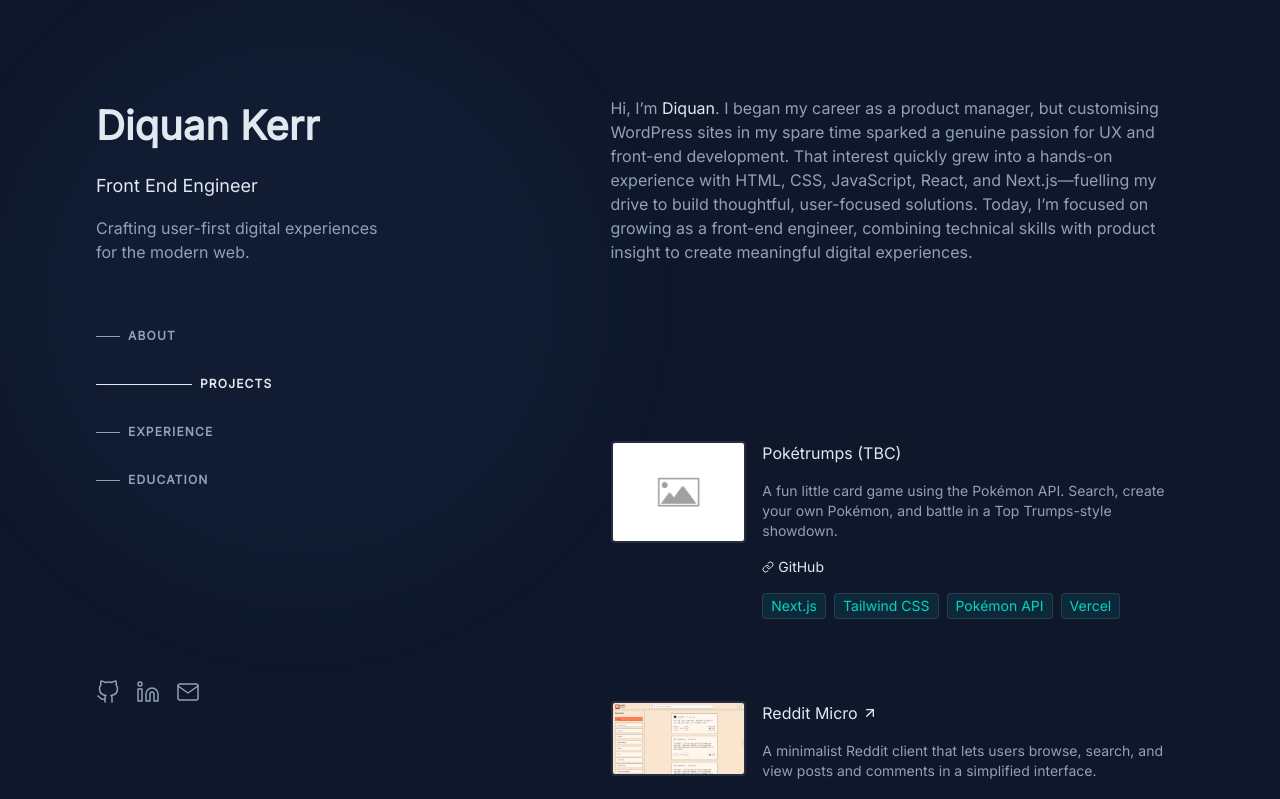
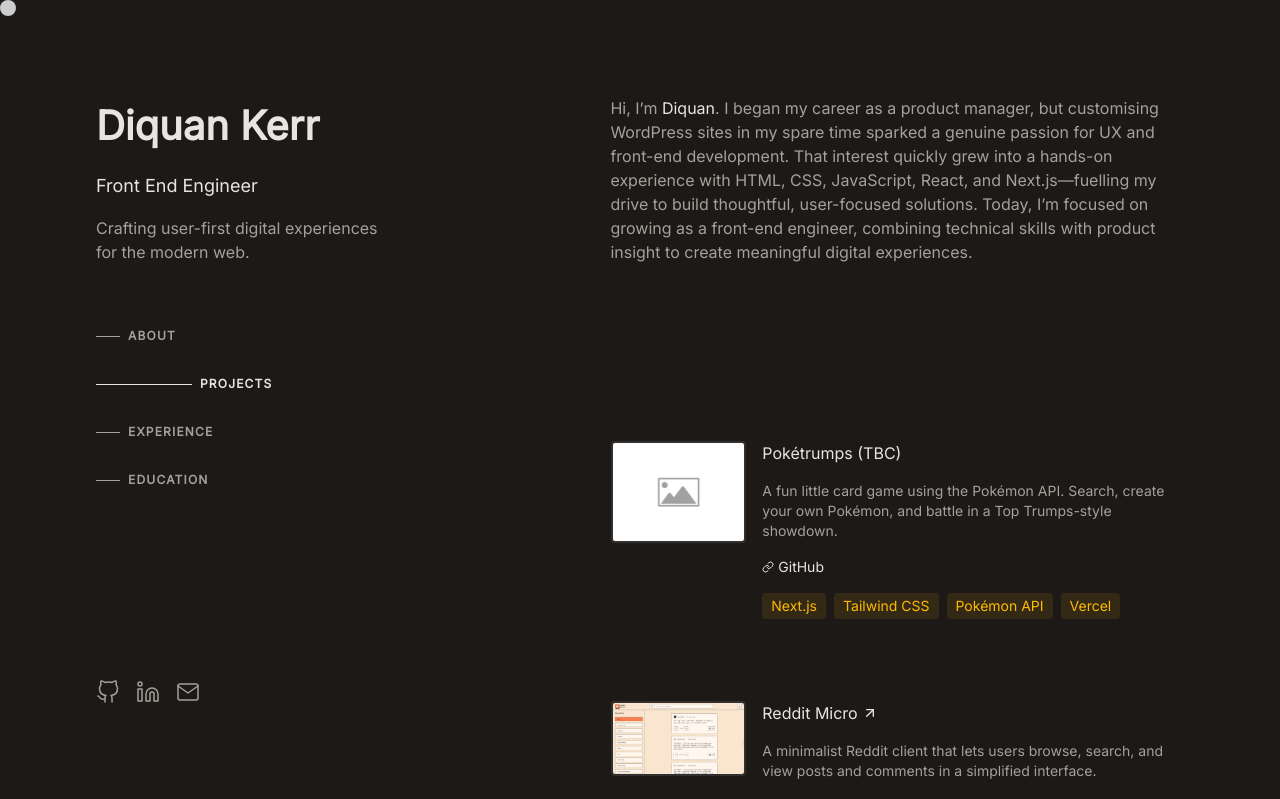
Before and after one commit to DeeKayMA/portfolio-v1, a Next.js app: page / in a window 1280 px wide. Shown: the top 799 px of the page. Built offline with nearby package versions, Linux system fonts and the light colour scheme.

Commit message:
changed cursor

```diff
--- a/src/app/layout.tsx
+++ b/src/app/layout.tsx
@@ -32,7 +32,7 @@ export default function RootLayout({
   return (
     <html lang="en">
       <body
-        className={`${geistSans.variable} ${geistMono.variable} antialiased bg-slate-900 font-inter`}
+        className={`${geistSans.variable} ${geistMono.variable} antialiased bg-stone-900 font-inter cursor-none text-stone-200 selection:bg-amber-400 selection:text-stone-900`}
         id="root"
         suppressHydrationWarning={true}
       >
--- a/src/app/page.tsx
+++ b/src/app/page.tsx
@@ -7,19 +7,19 @@ import { CertificateCard } from "@/components/certificateCard/certificateCard";
 import { Navbar } from "@/components/navbar/navbar";
 
 export default function Home() {
-  const projectListItem = "list-none lg:p-4 group-hover/list:opacity-40 hover:opacity-100 hover:bg-slate-800/50 border border-slate-800/0 hover:border-slate-800/50 hover:border-t-slate-700/50 hover:shadow-sm hover:shadow-slate-950/10 transition-all duration-300 ease-in-out rounded mb-12"
-  const experienceListItem = "list-none lg:p-4 group-hover/xp:opacity-40 hover:opacity-100 hover:bg-slate-800/50 border border-slate-800/0 hover:border-slate-800/50 hover:border-t-slate-700/50 hover:shadow-sm hover:shadow-slate-950/10 transition-all duration-300 ease-in-out rounded mb-12"
-  const educationListItem = "list-none lg:p-4 group-hover/edu:opacity-40 hover:opacity-100 hover:bg-slate-800/50 border border-slate-800/0 hover:border-slate-800/50 hover:border-t-slate-700/50 hover:shadow-sm hover:shadow-slate-950/10 transition-all duration-300 ease-in-out rounded mb-12"
-  const sectionTitle = " lg:hidden text-xl font-semibold lg:text-md lg:font-medium lg:p-4 py-4 mb-4 sticky top-0 -mx-6 px-6 md:-mx-16 md:px-16 backdrop-blur-md text-slate-200 z-10"
-  const footerAnchor = "text-slate-200 hover:text-teal-400 cursor-pointer"
+  const projectListItem = "list-none lg:p-4 group-hover/list:opacity-40 hover:opacity-100 hover:bg-stone-800/50 border border-stone-800/0 hover:border-stone-800/50 hover:border-t-stone-700/50 hover:shadow-sm hover:shadow-stone-950/10 transition-all duration-300 ease-in-out rounded mb-12"
+  const experienceListItem = "list-none lg:p-4 group-hover/xp:opacity-40 hover:opacity-100 hover:bg-stone-800/50 border border-stone-800/0 hover:border-stone-800/50 hover:border-t-stone-700/50 hover:shadow-sm hover:shadow-stone-950/10 transition-all duration-300 ease-in-out rounded mb-12"
+  const educationListItem = "list-none lg:p-4 group-hover/edu:opacity-40 hover:opacity-100 hover:bg-stone-800/50 border border-stone-800/0 hover:border-stone-800/50 hover:border-t-stone-700/50 hover:shadow-sm hover:shadow-stone-950/10 transition-all duration-300 ease-in-out rounded mb-12"
+  const sectionTitle = " lg:hidden text-xl font-semibold lg:text-md lg:font-medium lg:p-4 py-4 mb-4 sticky top-0 -mx-6 px-6 md:-mx-16 md:px-16 backdrop-blur-md text-stone-200 z-10"
+  const footerAnchor = "text-stone-200 hover:text-amber-400 cursor-none"
 
   return (
-    <div className="z-0 bg-slate-900 text-slate-400 flex flex-col lg:flex-row lg:min-h-screen m-0 py-12 px-6 md:py-16 md:px-16 lg:p-24 lg:gap-4 gap-16" >
+    <div className="z-0 bg-stone-900 text-stone-400 flex flex-col lg:flex-row lg:min-h-screen m-0 py-12 px-6 md:py-16 md:px-16 lg:p-24 lg:gap-4 gap-16" >
     {/* This is the navigation part of the page */}
     <aside aria-label="Sidebar navigation" className="lg:w-[45%] flex flex-col lg:justify-between sticky lg:top-24 gap-4 max-h-[calc(100vh-12rem)]">
       <header className="flex flex-col gap-4">
-        <h1 className="text-[40px] font-bold text-slate-200">Diquan Kerr</h1>
-        <h2 className="text-lg font-medium text-slate-200">Front End Engineer</h2>
+        <h1 className="text-[40px] font-bold text-stone-200">Diquan Kerr</h1>
+        <h2 className="text-lg font-medium text-stone-200">Front End Engineer</h2>
         <p className="lg:max-w-[61.8%]">Crafting user-first digital experiences for the modern web.</p>
         <Navbar/>
       </header>
@@ -27,22 +27,22 @@ export default function Home() {
       <section aria-label="Social links">
        <ul className="flex flex-row gap-6 lg:gap-4 mt-4 lg:mt-0">
         <li>
-          <a href="https://github.com/DeeKayMA" aria-label="GitHub" target="_blank" rel="noopener noreferrer" className="cursor-pointer hover:text-teal-400">
+          <a href="https://github.com/DeeKayMA" aria-label="GitHub" target="_blank" rel="noopener noreferrer" className="cursor-none hover:text-amber-400">
           <svg xmlns="http://www.w3.org/2000/svg" width="24" height="24" viewBox="0 0 24 24" fill="none" stroke="currentColor" strokeWidth="1.5" strokeLinecap="round" strokeLinejoin="round" ><path d="M9 19c-5 1.5-5-2.5-7-3m14 6v-3.87a3.37 3.37 0 0 0-.94-2.61c3.14-.35 6.44-1.54 6.44-7A5.44 5.44 0 0 0 20 4.77 5.07 5.07 0 0 0 19.91 1S18.73.65 16 2.48a13.38 13.38 0 0 0-7 0C6.27.65 5.09 1 5.09 1A5.07 5.07 0 0 0 5 4.77a5.44 5.44 0 0 0-1.5 3.78c0 5.42 3.3 6.61 6.44 7A3.37 3.37 0 0 0 9 18.13V22"></path></svg>
           </a>
         </li>
         <li>
-          <a href="https://linkedin.com/in/diquankerr" aria-label="LinkedIn" target="_blank" rel="noopener noreferrer" className="cursor-pointer hover:text-teal-400">
+          <a href="https://linkedin.com/in/diquankerr" aria-label="LinkedIn" target="_blank" rel="noopener noreferrer" className="cursor-none hover:text-amber-400">
           <svg xmlns="http://www.w3.org/2000/svg" width="24" height="24" viewBox="0 0 24 24" fill="none" stroke="currentColor" strokeWidth="1.5" strokeLinecap="round" strokeLinejoin="round"><path d="M16 8a6 6 0 0 1 6 6v7h-4v-7a2 2 0 0 0-2-2 2 2 0 0 0-2 2v7h-4v-7a6 6 0 0 1 6-6z"></path><rect x="2" y="9" width="4" height="12"></rect><circle cx="4" cy="4" r="2"></circle></svg>
           </a>
         </li>
         {/* <li>
-          <a href="https://x.com/Dquan028" aria-label="X" target="_blank" rel="noopener noreferrer" className="cursor-pointer hover:text-teal-400">
+          <a href="https://x.com/Dquan028" aria-label="X" target="_blank" rel="noopener noreferrer" className="cursor-none hover:text-amber-400">
           <svg xmlns="http://www.w3.org/2000/svg" width="24" height="24" viewBox="0 0 24 24" fill="none" stroke="currentColor" strokeWidth="1.5" strokeLinecap="round" strokeLinejoin="round"><path d="M23 3a10.9 10.9 0 0 1-3.14 1.53 4.48 4.48 0 0 0-7.86 3v1A10.66 10.66 0 0 1 3 4s-4 9 5 13a11.64 11.64 0 0 1-7 2c9 5 20 0 20-11.5a4.5 4.5 0 0 0-.08-.83A7.72 7.72 0 0 0 23 3z"></path></svg>
           </a>
         </li> */}
         <li>
-          <a href="mailto:diquankerr@gmail.com" aria-label="Email" target="_blank" rel="noopener noreferrer" className="cursor-pointer hover:text-teal-400">
+          <a href="mailto:diquankerr@gmail.com" aria-label="Email" target="_blank" rel="noopener noreferrer" className="cursor-none hover:text-amber-400">
           <svg xmlns="http://www.w3.org/2000/svg" width="24" height="24" viewBox="0 0 24 24" fill="none" stroke="currentColor" strokeWidth="1.5" strokeLinecap="round" strokeLinejoin="round"><path d="M4 4h16c1.1 0 2 .9 2 2v12c0 1.1-.9 2-2 2H4c-1.1 0-2-.9-2-2V6c0-1.1.9-2 2-2z"></path><polyline points="22,6 12,13 2,6"></polyline></svg>
           </a>
         </li>
@@ -54,8 +54,8 @@ export default function Home() {
     <main className=" z-1 lg:w-[55%] flex flex-col gap-24 lg:gap-40">
       {/* ABOUT */}
       <section aria-label="About me" id="about" className="lg:px-4">
-        <h2 className="-mx-6 px-6 md:-mx-16 md:px-16 backdrop-blur-md lg:hidden text-xl font-semibold py-4 mb-4 sticky top-0 text-slate-200 z-10">About</h2>
-        <p>Hi, I’m <a href="https://linkedin.com/in/diquankerr" aria-label="LinkedIn" target="_blank" rel="noopener noreferrer" className="text-slate-200 hover:text-teal-400 cursor-pointer">
+        <h2 className="-mx-6 px-6 md:-mx-16 md:px-16 backdrop-blur-md lg:hidden text-xl font-semibold py-4 mb-4 sticky top-0 text-stone-200 z-10">About</h2>
+        <p>Hi, I’m <a href="https://linkedin.com/in/diquankerr" aria-label="LinkedIn" target="_blank" rel="noopener noreferrer" className="text-stone-200 hover:text-amber-400 cursor-none">
           Diquan</a>. I began my career as a product manager, but customising WordPress sites in my spare time sparked a genuine passion for UX and front-end development. That interest quickly grew into a hands-on experience with HTML, CSS, JavaScript, React, and Next.js—fuelling my drive to build thoughtful, user-focused solutions. Today, I’m focused on growing as a front-end engineer, combining technical skills with product insight to create meaningful digital experiences.</p>
       </section>
       {/* PROJECTS */}
--- a/src/components/certificateCard/certificateCard.tsx
+++ b/src/components/certificateCard/certificateCard.tsx
@@ -15,7 +15,7 @@ export function CertificateCard({ certificate, company, description, link, year
 
 
     return (
-    <a className=" flex flex-col lg:flex-row gap-2 lg:gap-4 cursor-pointer group/education"
+    <a className=" flex flex-col lg:flex-row gap-2 lg:gap-4 cursor-none group/education"
     href={link}
     target="_blank"
     rel="noopener noreferrer"
@@ -31,7 +31,7 @@ export function CertificateCard({ certificate, company, description, link, year
         <div className="flex flex-col gap-4 w-full lg:w-3/4">
 
             {/* education Name */}
-            <h3 className={`font-medium flex-wrap text-slate-200 group-hover/education:text-teal-400 flex flex-row items-center gap-1`}>{certificate}<span className="text-2xl px-1">·</span>{company}{(link) && arrowUpRightSVG}</h3>
+            <h3 className={`font-medium flex-wrap text-stone-200 group-hover/education:text-amber-400 flex flex-row items-center gap-1`}>{certificate}<span className="text-2xl px-1">·</span>{company}{(link) && arrowUpRightSVG}</h3>
 
             {/* education Description */}
             <p className="text-sm">{description}</p>
--- a/src/components/cursor/cursor.tsx
+++ b/src/components/cursor/cursor.tsx
@@ -20,15 +20,30 @@ export const Cursor = () => {
 
 
     return(
+        // <div
+        // id="cursor-glow"
+        // className="
+        //     z-0 fixed top-0 left-0 w-[600px] h-[600px]
+        //     blur-[200px] pointer-events-none
+        //     transition-transform duration-500 ease-out
+        //     rounded-full
+        //     opacity-20
+        //     bg-radial from-amber-400/30 from-30% to-orange-400/25
+        // "
+        // // bg-radial from-amber-400/30 from-30% to-orange-400/25
+        // />
         <div
-        id="cursor-glow"
+        id="custom-cursor"
         className="
-        z0 fixed top-0 left-0 w-[600px] h-[600px]
-        blur-3xl pointer-events-none
-        transition-transform duration-0
-        rounded-full
-        opacity-15
-        bg-radial from-blue-400/25 from-40% to-sky-400/30"
+            fixed top-0 left-0 w-4 h-4
+            bg-stone-200
+            rounded-full
+            pointer-events-none
+            mix-blend-difference
+            z-50
+            transition-transform duration-150 ease-out
+        "
         />
+
     )
 }
--- a/src/components/experienceCard/experienceCard.tsx
+++ b/src/components/experienceCard/experienceCard.tsx
@@ -20,7 +20,7 @@ export function ExperienceCard({ role, company, description, link, year, tools }
 
 
     return (
-    <a className=" flex flex-col lg:flex-row gap-2 lg:gap-4 cursor-pointer group/experience"
+    <a className=" flex flex-col lg:flex-row gap-2 lg:gap-4 cursor-none group/experience"
     href={link}
     target="_blank"
     rel="noopener noreferrer"
@@ -36,7 +36,7 @@ export function ExperienceCard({ role, company, description, link, year, tools }
         <div className="flex flex-col gap-4 w-full lg:w-3/4">
 
             {/* experience Name */}
-            <h3 className={`font-medium flex-wrap text-slate-200 group-hover/experience:text-teal-400 flex flex-row items-center gap-1`}>{role}<span className="text-2xl px-1">·</span>{company}{(link) && arrowUpRightSVG}</h3>
+            <h3 className={`font-medium flex-wrap text-stone-200 group-hover/experience:text-amber-400 flex flex-row items-center gap-1`}>{role}<span className="text-2xl px-1">·</span>{company}{(link) && arrowUpRightSVG}</h3>
 
             {/* Project Description */}
             <p className="text-sm">{description}</p>
@@ -44,7 +44,7 @@ export function ExperienceCard({ role, company, description, link, year, tools }
             {/* Tools */}
         <div className="flex flex-row gap-2 flex-wrap">
                 {tools.map((tool) => (
-                    <Badge key={tool} variant="outline" className=" rounded font-normal text-sm text-teal-400 bg-teal-400/10">{tool}</Badge>
+                    <Badge key={tool} className=" rounded font-normal text-sm text-amber-400 bg-amber-400/10">{tool}</Badge>
                 ))}
         </div>
 
--- a/src/components/navbar/navbar.tsx
+++ b/src/components/navbar/navbar.tsx
@@ -4,7 +4,7 @@ import { useState, useEffect } from "react";
 
 export const Navbar = () => {
     const aTagClass = "flex items-center"
-    const span1Class = "bg-slate-400 w-6 mr-2 h-[0.5px] transition-all duration-200 ease-in-out"
+    const span1Class = "bg-stone-400 w-6 mr-2 h-[0.5px] transition-all duration-200 ease-in-out"
     const span2Class = "uppercase text-xs font-semibold tracking-widest "
 
 
@@ -54,15 +54,15 @@ export const Navbar = () => {
                 <span className={`
                     ${span1Class}
                     group-hover/aboutbtn:h-px
-                    group-hover/aboutbtn:bg-slate-200
+                    group-hover/aboutbtn:bg-stone-200
                     group-hover/aboutbtn:w-24
-                    ${activeSection === 'about' ? '!h-px !bg-slate-200 !w-24' : ''}
+                    ${activeSection === 'about' ? '!h-px !bg-stone-200 !w-24' : ''}
                 `}></span>
                 <span className={`
                     ${span2Class}
                     group-hover/aboutbtn:font-bold
-                    group-hover/aboutbtn:text-slate-200
-                    ${activeSection === 'about' ? '!font-bold !text-slate-200' : ''}
+                    group-hover/aboutbtn:text-stone-200
+                    ${activeSection === 'about' ? '!font-bold !text-stone-200' : ''}
                 `}>About</span>
               </a>
             </li>
@@ -74,15 +74,15 @@ export const Navbar = () => {
                 <span className={`
                     ${span1Class}
                     group-hover/projectsbtn:h-px
-                    group-hover/projectsbtn:bg-slate-200
+                    group-hover/projectsbtn:bg-stone-200
                     group-hover/projectsbtn:w-24
-                    ${activeSection === 'projects' ? '!h-px !bg-slate-200 !w-24' : ''}
+                    ${activeSection === 'projects' ? '!h-px !bg-stone-200 !w-24' : ''}
                 `}></span>
                 <span className={`
                     ${span2Class}
                     group-hover/projectsbtn:font-bold
-                    group-hover/projectsbtn:text-slate-200
-                    ${activeSection === 'projects' ? '!font-bold !text-slate-200' : ''}
+                    group-hover/projectsbtn:text-stone-200
+                    ${activeSection === 'projects' ? '!font-bold !text-stone-200' : ''}
                 `}>Projects</span>
               </a>
             </li>
@@ -94,15 +94,15 @@ export const Navbar = () => {
                 <span className={`
                     ${span1Class}
                     group-hover/exbtn:h-px
-                    group-hover/exbtn:bg-slate-200
+                    group-hover/exbtn:bg-stone-200
                     group-hover/exbtn:w-24
-                    ${activeSection === 'experience' ? '!h-px !bg-slate-200 !w-24' : ''}
+                    ${activeSection === 'experience' ? '!h-px !bg-stone-200 !w-24' : ''}
                 `}></span>
                 <span className={`
                     ${span2Class}
                     group-hover/exbtn:font-bold
-                    group-hover/exbtn:text-slate-200
-                    ${activeSection === 'experience' ? '!font-bold !text-slate-200' : ''}
+                    group-hover/exbtn:text-stone-200
+                    ${activeSection === 'experience' ? '!font-bold !text-stone-200' : ''}
                 `}>Experience</span>
               </a>
             </li>
@@ -114,15 +114,15 @@ export const Navbar = () => {
                 <span className={`
                     ${span1Class}
                     group-hover/edubtn:h-px
-                    group-hover/edubtn:bg-slate-200
+                    group-hover/edubtn:bg-stone-200
                     group-hover/edubtn:w-24
-                    ${activeSection === 'education' ? '!h-px !bg-slate-200 !w-24' : ''}
+                    ${activeSection === 'education' ? '!h-px !bg-stone-200 !w-24' : ''}
                 `}></span>
                 <span className={`
                     ${span2Class}
                     group-hover/edubtn:font-bold
-                    group-hover/edubtn:text-slate-200
-                    ${activeSection === 'education' ? '!font-bold !text-slate-200' : ''}
+                    group-hover/edubtn:text-stone-200
+                    ${activeSection === 'education' ? '!font-bold !text-stone-200' : ''}
                 `}>Education</span>
               </a>
             </li>
--- a/src/components/projectCard/projectCard.tsx
+++ b/src/components/projectCard/projectCard.tsx
@@ -25,7 +25,7 @@ export function ProjectCard({ name, description, links, tools, img }: ProjectCar
 
 
     return (
-    <div className=" flex flex-col-reverse lg:flex-row gap-10 lg:gap-4 cursor-pointer group/project"
+    <div className=" flex flex-col-reverse lg:flex-row gap-10 lg:gap-4 cursor-none group/project"
     role="link"
     tabIndex={0}
     onClick={() => {
@@ -45,7 +45,7 @@ export function ProjectCard({ name, description, links, tools, img }: ProjectCar
         <div className="flex flex-col gap-4 w-full lg:w-3/4">
 
             {/* Project Name */}
-            <a><h3 className={`font-medium text-slate-200 ${isHovered ? '' : 'group-hover/project:text-teal-400 '}`}><span className="flex flex-row items-center gap-1">{name}{(links["Live"] || links["GitHub"]) && arrowUpRightSVG}</span></h3></a>
+            <a><h3 className={`font-medium text-stone-200 ${isHovered ? '' : 'group-hover/project:text-amber-400 '}`}><span className="flex flex-row items-center gap-1">{name}{(links["Live"] || links["GitHub"]) && arrowUpRightSVG}</span></h3></a>
             {/* Need to add is hovered to arrow icon and move it to top right  */}
 
             {/* Project Description */}
@@ -53,7 +53,7 @@ export function ProjectCard({ name, description, links, tools, img }: ProjectCar
 
             {/* Project Links */}
 
-            <div className="flex flex-row gap-2 items-center text-slate-200 ">
+            <div className="flex flex-row gap-2 items-center text-stone-200 ">
                         <a
                         href={links["GitHub"]}
                         target="_blank"
@@ -61,7 +61,7 @@ export function ProjectCard({ name, description, links, tools, img }: ProjectCar
                         onClick={(e) => e.stopPropagation()} // prevent parent click
                         onMouseEnter={() => setIsHovered(true)} // When the mouse enters the link
                         onMouseLeave={() => setIsHovered(false)} // When the mouse leaves the link
-                        className="flex flex-row gap-1 items-center text-sm hover:text-teal-400 transition-all duration-100 ease-in-out "
+                        className="flex flex-row gap-1 items-center text-sm hover:text-amber-400 transition-all duration-100 ease-in-out "
                     >
                         <span className="transition-colors">{linkSVG}</span>
                         <p>GitHub</p>
@@ -71,7 +71,7 @@ export function ProjectCard({ name, description, links, tools, img }: ProjectCar
             {/* Tools */}
             <div className="flex flex-row gap-2 flex-wrap">
                 {tools.map((tool) => (
-                    <Badge key={tool} variant="outline" className=" rounded font-normal text-sm text-teal-400 bg-teal-400/10">{tool}</Badge>
+                    <Badge key={tool} className=" rounded font-normal text-sm text-amber-400 bg-amber-400/10">{tool}</Badge>
                 ))}
             </div>
 
```
